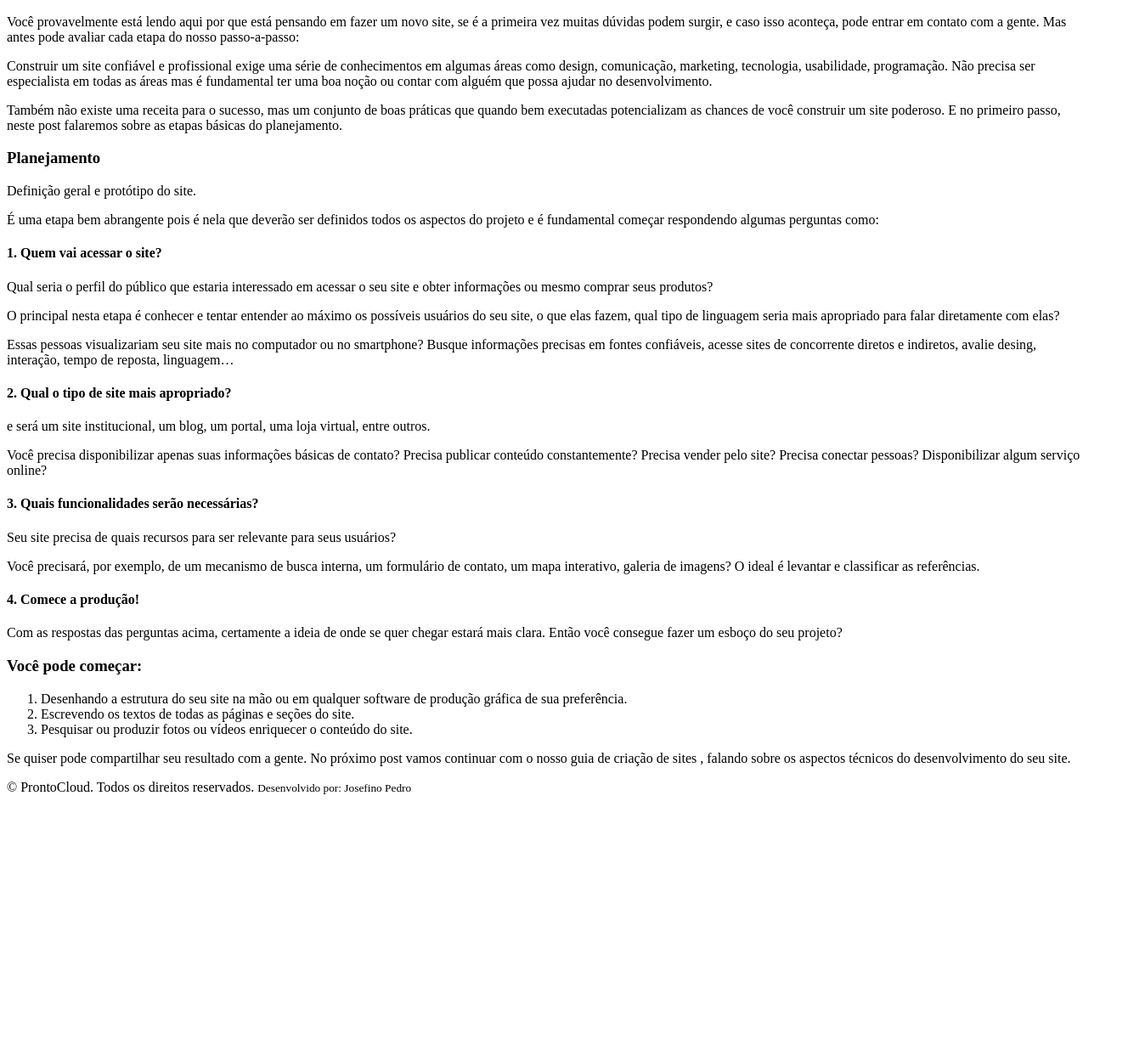
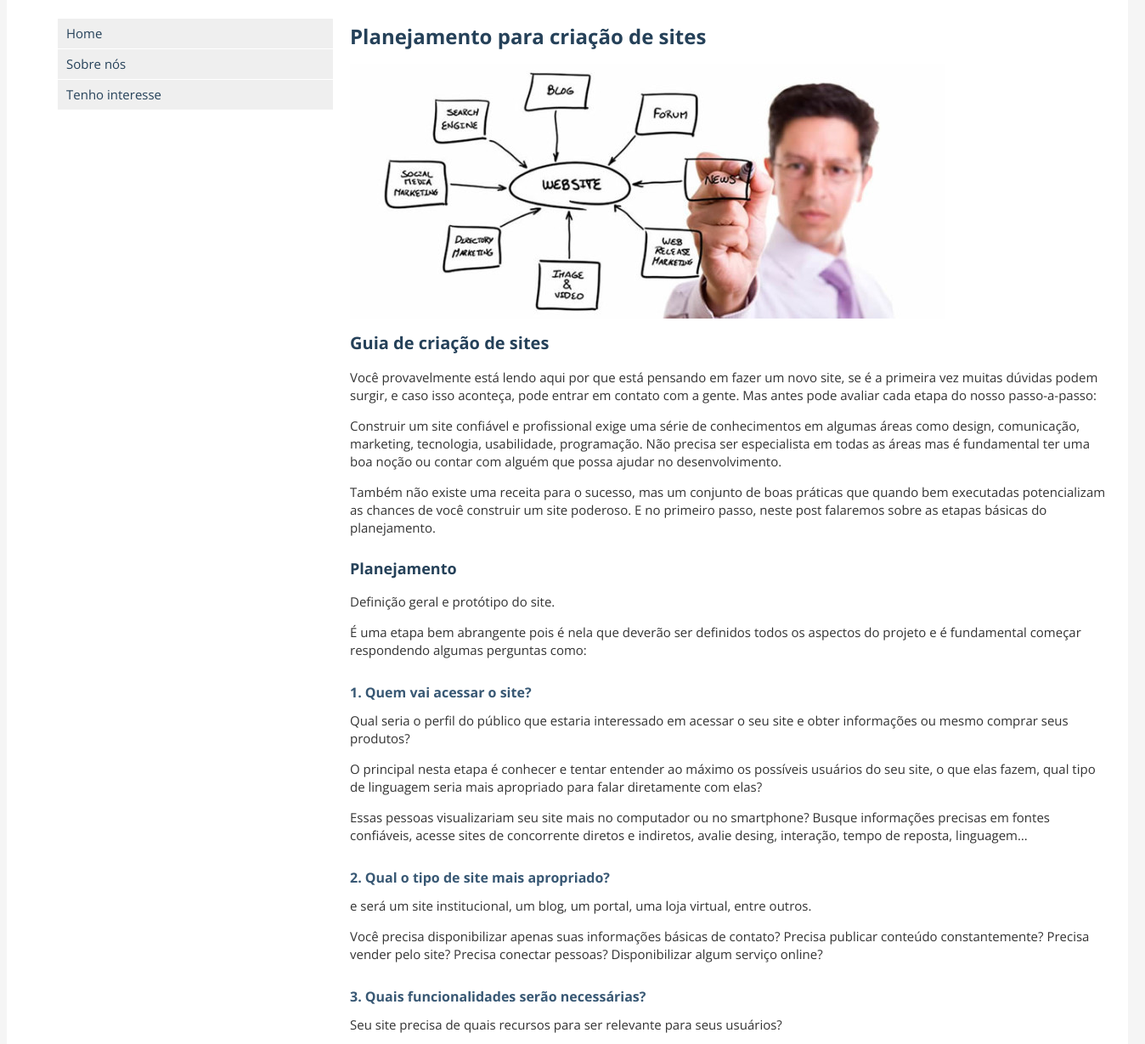
Before and after one commit to josefino-pedro-114a93269/curso-frontendnew, a plain HTML site: page prontocloud/index.html in a window 1280 px wide. Shown: the part 158-1387 px from the top of the page at 85% size, 1348 px wide, since content can reach past the window. Before the commit the page ends 1110 px from the top, so only its background shows below. Drawn offline with nearby package versions, Linux system fonts and the light colour scheme.

Commit message:
adicionando estilo

```diff
--- /dev/null
+++ b/prontocloud/css/styles.css
@@ -0,0 +1,134 @@
+
+html {
+    font-size: 62.5%;
+}
+
+body {
+    background-color: #f5f5f5;
+    font-family: 'Open Sans', sans-serif;
+
+}
+
+.main-container {
+    display: block;
+    width: 100vw;
+    margin: 0 auto;
+}
+
+.container {
+    display: block;
+    float: left;
+    padding: 20px;
+    width: 100%;
+    margin: 0 auto;
+}
+
+header {
+    background: #fff;
+    display: block;
+    float: left;
+    padding: 20px;
+    width: 100%;
+    border-bottom: 1px solid #254159;
+}
+
+h1 {
+    font-size: 2.4rem;
+    color: #254159;
+    margin-bottom: 20px;
+}
+
+h2 {
+    font-size: 2rem;
+    color: #254159;
+    margin-bottom: 20px;
+}
+
+h3 {
+    font-size: 1.8rem;
+    color: #254159;
+    margin-bottom: 20px;
+    padding-top: 10px;
+}
+
+h4 {
+    font-size: 1.6rem;
+    color: #385874;
+    margin-bottom: 10px;
+    padding-top: 10px;
+}
+
+p {
+    margin-bottom: 10px;
+    line-height: 1.4;
+    color: #333;
+}
+
+ol {
+    margin-left: 10px;
+}
+
+ol li {
+    font-size: 1.4rem;
+    color: #454545;
+}
+
+section {
+    background-color: #fff;
+    display: block;
+    float: left;
+    font-size: 1.5rem; /* equivalente a 15px */
+    padding: 20px;
+    width: 100%;
+}
+
+section nav {
+    display: block;
+    float: left;
+    width: 30%;
+
+}
+
+nav li {
+    background-color: #efefef;
+    margin: 1px 20px 1px 0;
+    padding: 10px;
+}
+
+nav li:hover {
+    background-color: #dfdfdf;
+}
+
+nav a {
+    text-decoration: none;
+    color: #254159;
+}
+
+nav a:hover {
+    color: #385874;
+}
+
+section article {
+    display: block;
+    float: left;
+    width: 70%;
+
+}
+
+footer {
+    background-color: #254159;
+    display: block;
+    float: left;
+    padding: 20px;
+    width: 100%;
+}
+
+footer p {
+    color: #ffffff;
+    font-size: 1.4rem;
+}
+
+footer small {
+    font-size: 80%;
+    display: block;
+}
--- a/prontocloud/index.html
+++ b/prontocloud/index.html
@@ -4,19 +4,46 @@
     <meta charset="UTF-8">
     <meta http-equiv="X-UA-Compatible" content="IE=edge">
     <meta name="viewport" content="width=device-width, initial-scale=1.0">
+
+    <!-- CSS -->
+    <link rel="stylesheet" href="../html-css/css/reset.css">
+    <link rel="stylesheet" href="./css/styles.css">
+
+    <!-- icones -->
+    <link rel="shorcut icon" href="./images/favicon.cc"> <!-- 17x17 pixels -->
+    <link rel="app-touch-icon" href="./images/icon-touch-retina.png">
+    <link rel="app-touch-icon" href="./images/icon-touch-retina-iphone.png">
+    <link rel="app-touch-icon" href="./images/icon-touch-retina-ipad.png">
+
+    <!-- Google Fonts -->
+    <link rel="preconnect" href="https://fonts.googleapis.com">
+    <link rel="preconnect" href="https://fonts.gstatic.com" crossorigin>
+    <link href="https://fonts.googleapis.com/css2?family=Open+Sans:wght@300;400;700&display=swap" rel="stylesheet">
+
     <title>ProntoCloud</title>
 </head>
 <body>
+
+    <div class="main-container">
     <header>
+        <div class="container">
             <img src="./images/prontocloud.png" alt="ProntoCloud">
+        </div>
     </header>
     <section>
         <nav>
-
+            <ul>
+                <li><a href="#">Home</a></li>
+                <li><a href="#">Sobre nós</a></li>
+                <li><a href="#">Tenho interesse</a></li>
+            </ul>
         </nav>
         <article>
+            <div class="article">
+                <h1>Planejamento para criação de sites</h1>
 
-            <h1>Planejamento para criação de sites</h1>
+                <img src="./images/web-design-planning-700x300.jpg" alt="Planejamento para criação de sites">
+
                 <h2>Guia de criação de sites</h2>
 
                 <p>Você provavelmente está lendo aqui por que está pensando em fazer um novo site, se é a primeira vez muitas
@@ -66,12 +93,15 @@
                 </ol>
 
                 <p>Se quiser pode compartilhar seu resultado com a gente. No próximo post vamos continuar com o nosso guia de criação de sites , falando sobre os aspectos técnicos do desenvolvimento do seu site.</p>
-
+            </div>
         </article>
     </section>
     <footer>
+        <div class="container">
             <p>&copy; ProntoCloud. Todos os direitos reservados.
         <small>Desenvolvido por: Josefino Pedro</small></p>
+        </div>
     </footer>
+    </div>
 </body>
 </html>
```
Also changed, not shown: 1 other file. Lines whose indentation alone changed are shown as unchanged.
